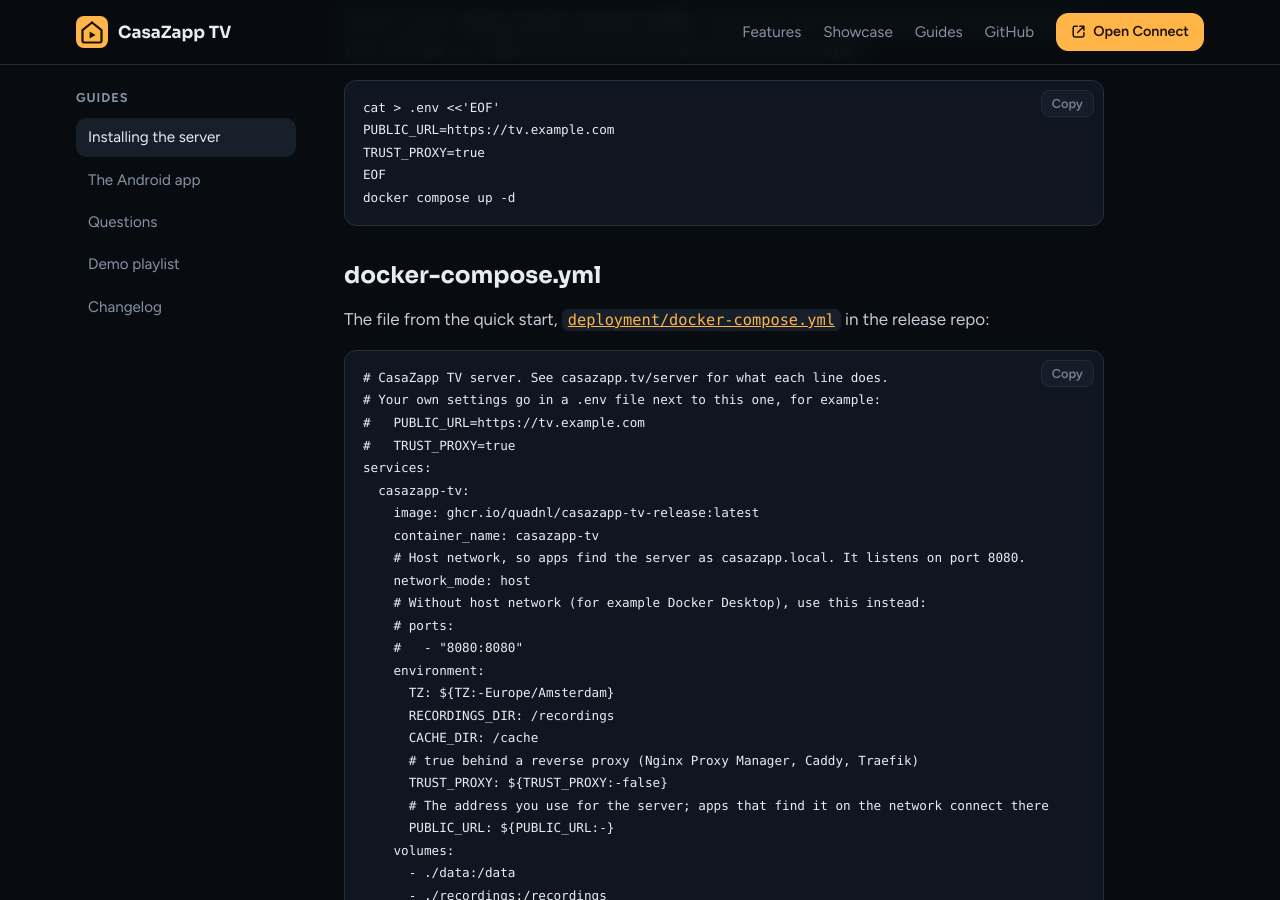
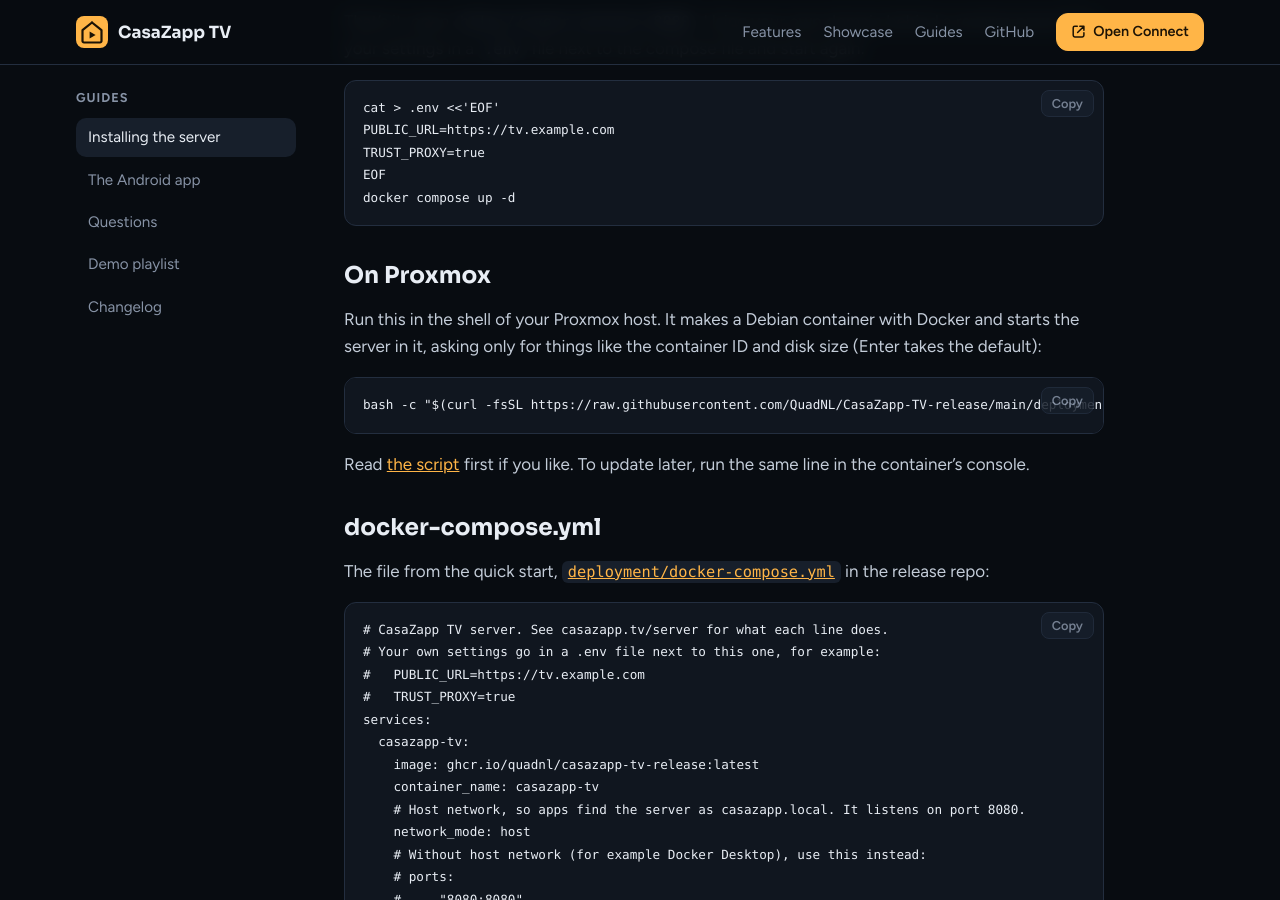
Before and after one commit to QuadNL/CasaZapp-TV-release, a Jekyll site: the page built from docs/server.md, in a window 1280 px wide and 900 px high, scrolled down 1251 px. Built offline with Jekyll 4.4.1, drawn with Linux system fonts in a browser that asks for light colours; our own code applies the rules of GitHub Pages for plain Markdown files.

Commit message:
deployment: Proxmox LXC script
Co-Authored-By: Claude Opus 5.5 <noreply@anthropic.com>

````diff
--- a/docs/server.md
+++ b/docs/server.md
@@ -52,6 +52,18 @@ TRUST_PROXY=true
 EOF
 docker compose up -d
 ```
+
+## On Proxmox
+
+Run this in the shell of your Proxmox host. It makes a Debian container with Docker and starts the
+server in it, asking only for things like the container ID and disk size (Enter takes the default):
+
+```bash
+bash -c "$(curl -fsSL https://raw.githubusercontent.com/QuadNL/CasaZapp-TV-release/main/deployment/pve-casazapp-tv-lxc.sh)"
+```
+
+Read [the script](https://github.com/QuadNL/CasaZapp-TV-release/blob/main/deployment/pve-casazapp-tv-lxc.sh)
+first if you like. To update later, run the same line in the container's console.
 
 ## docker-compose.yml
 
````
Also changed, not shown: 1 other file.
